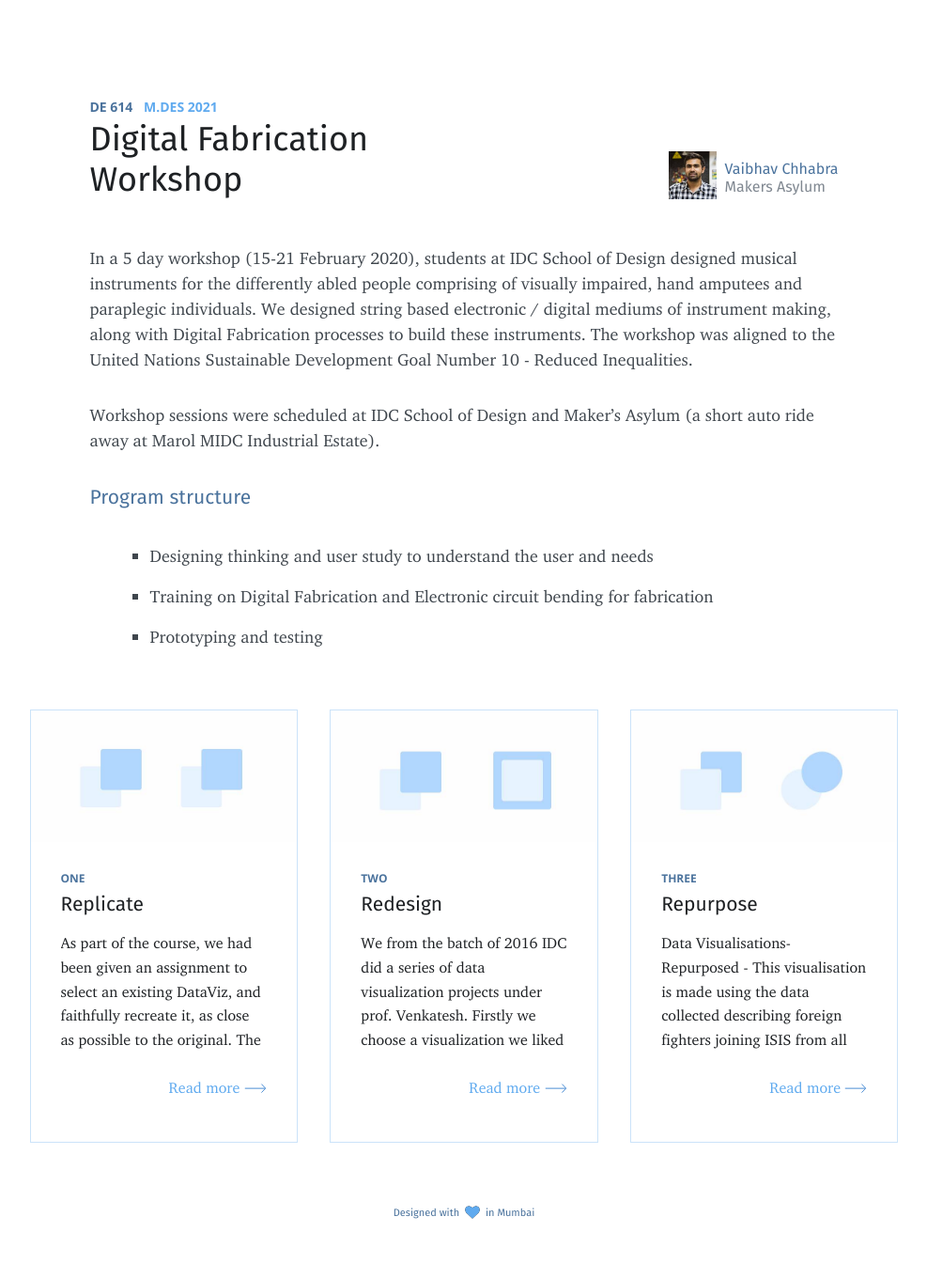
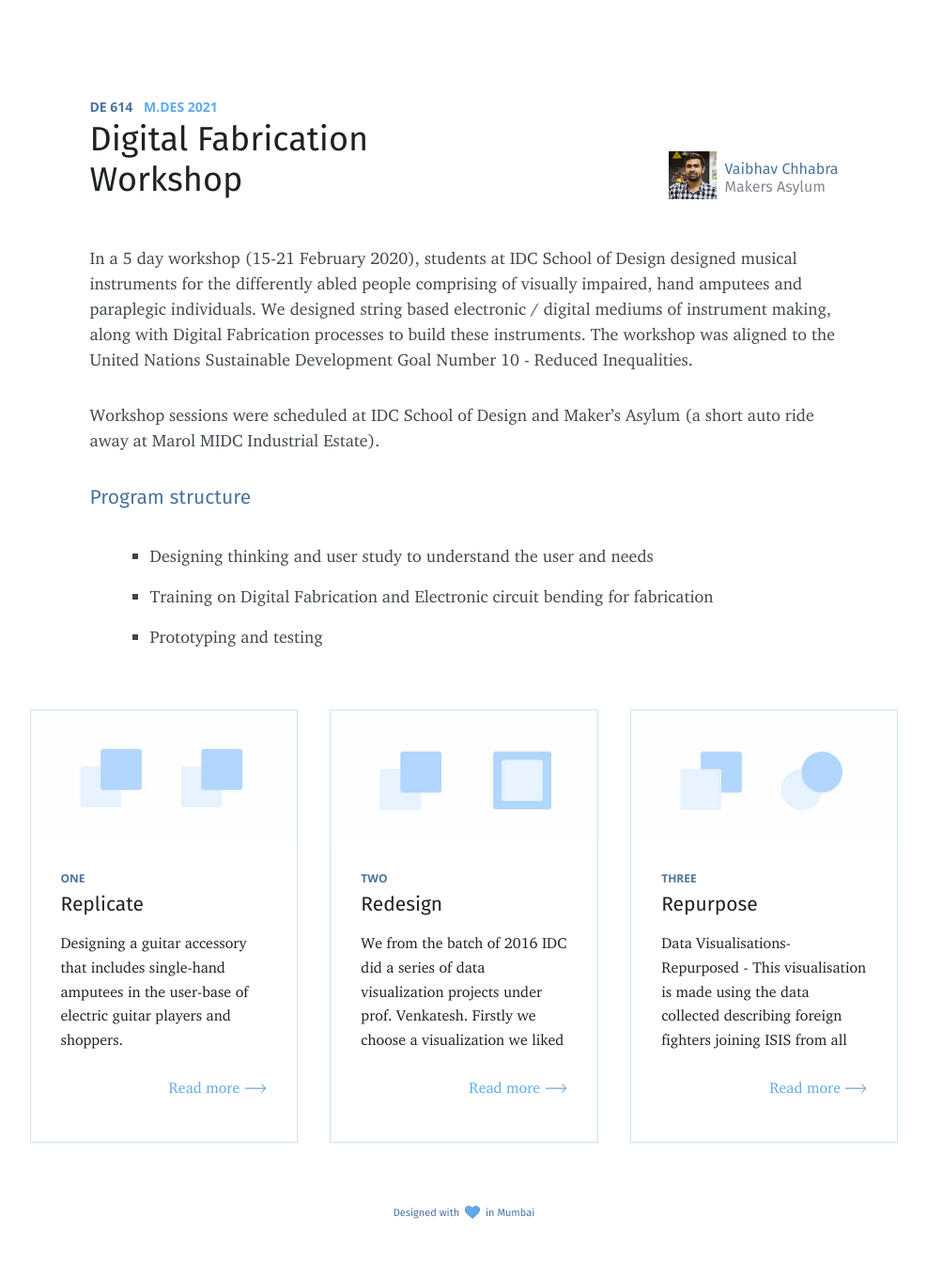
Before and after one commit to amitjenaiitbm/ma-dfworkshop, a Jekyll site: the page built from index.md, in a window 1280 px wide. Shown: the whole page at 94% size, without its empty margins (146-1133 px from the left). Built offline with Jekyll 4.4.1, drawn with Linux system fonts in a browser that asks for light colours; nearby versions of some CDN libraries.

Commit message:
Team one info

```diff
--- a/_layouts/home.html
+++ b/_layouts/home.html
@@ -37,7 +37,7 @@ layout: default
                             <div class="overflow-box">
                                     <div class="os">ONE</div>
                                     <div class="fs">Replicate</div>
-                                    <div class="charter">As part of the course, we had been given an assignment to select an existing DataViz, and faithfully recreate it, as close as possible to the original. The underlying philosophy being that even recreating an existing visualization, down to its smallest details, will teach one a lot about how the data has been encoded, and how effective the method of encoding is etc. It was a really good learning experience</div>
+                                    <div class="charter">Designing a guitar accessory that includes single-hand amputees in the user-base of electric guitar players and shoppers.</div>
                             </div>
                     </div>
                     <div class="medium">Read more
```
Also changed, not shown: 2 other files.
